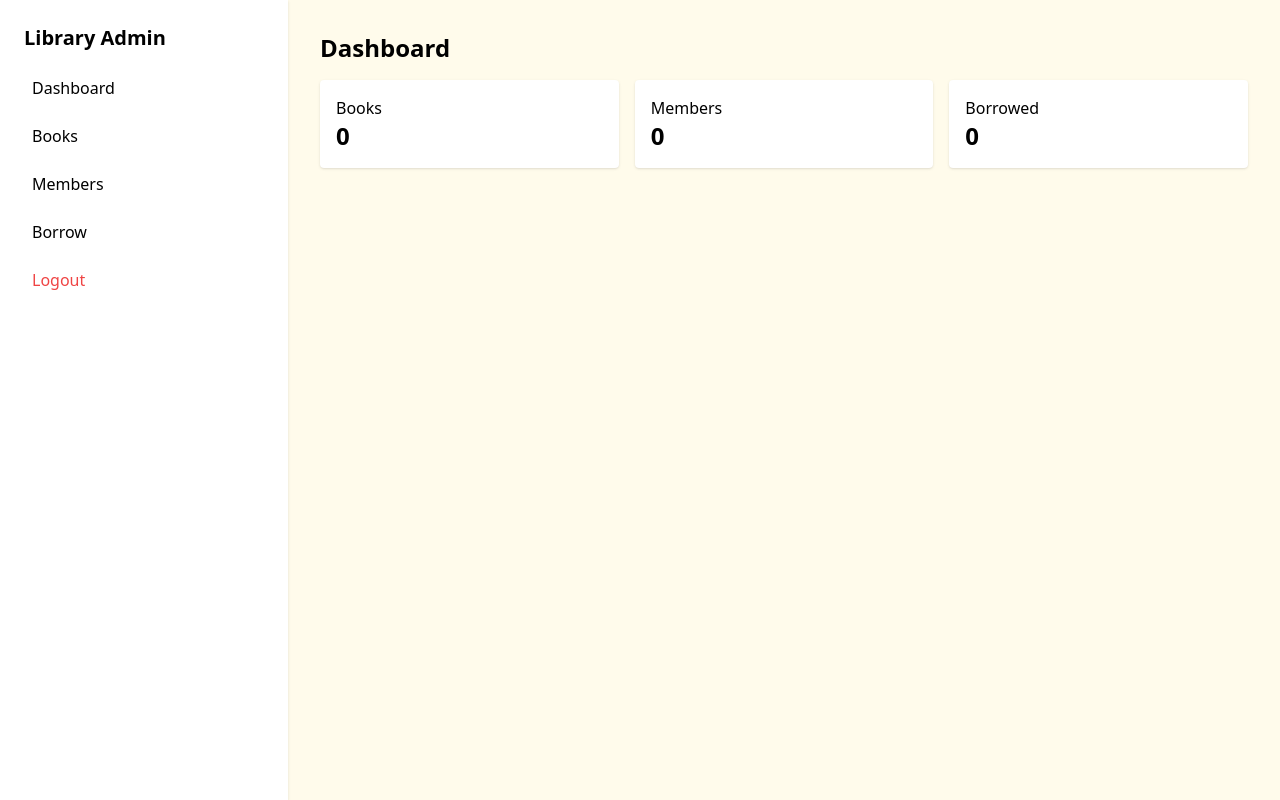
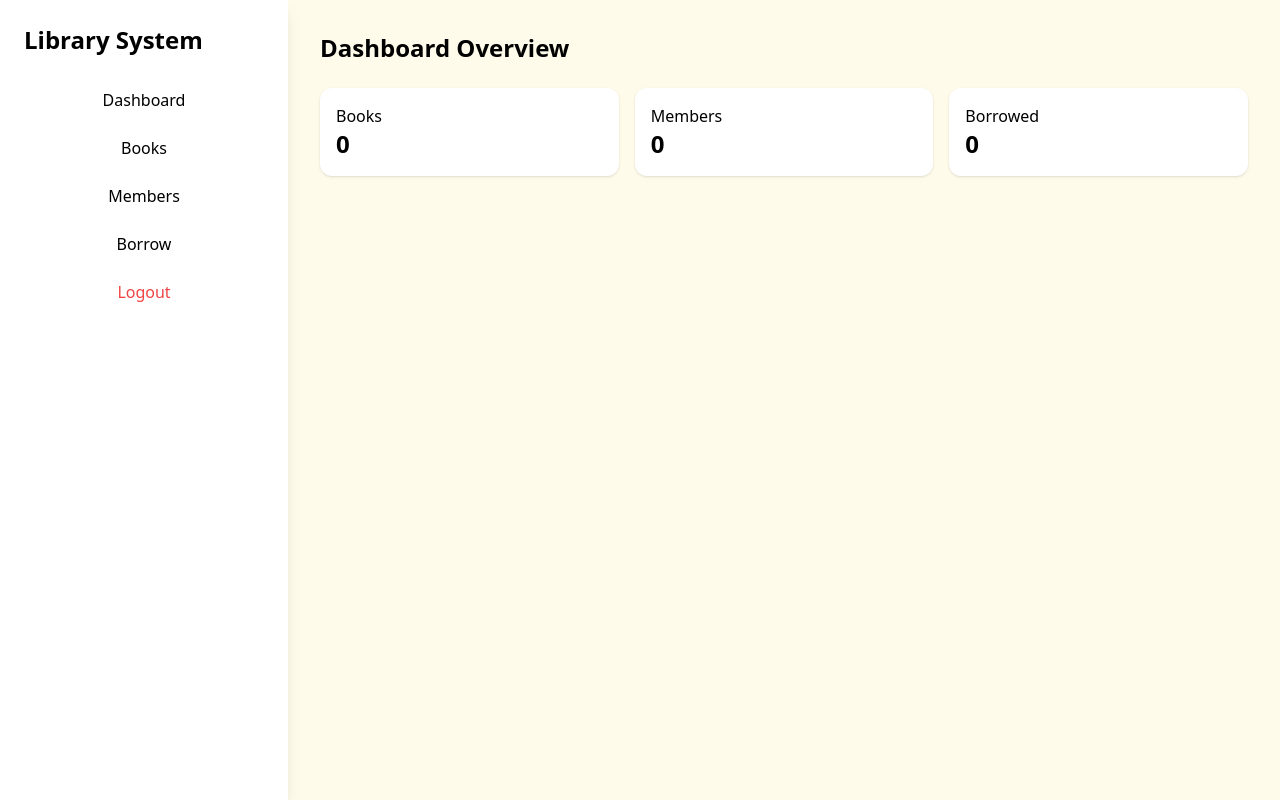
Before and after one commit to Sokvicheka/OOADM3, a plain HTML site: page dashboard.html in a window 1280 px wide. Drawn offline with nearby package versions, Linux system fonts and the light colour scheme.

Commit message:
Refactor dashboard layout and structure

```diff
--- a/dashboard.html
+++ b/dashboard.html
@@ -1,61 +1,68 @@
-<!DOCTYPE html>
-<html>
-<head>
-<meta charset="utf-8">
-<title>Library Dashboard</title>
+<!DOCTYPE html><html><head>
+<meta charset='utf-8'><meta name='viewport' content='width=device-width, initial-scale=1'>
+<title>Dashboard</title>
 <script src="https://cdn.tailwindcss.com"></script>
 </head>
-<body class="bg-amber-50 min-h-screen flex">
-<aside class="w-72 bg-white shadow p-6">
-<h2 class="text-xl font-bold mb-4">Library Admin</h2>
-<nav class="space-y-2">
-<button onclick="showPage('home')" class="w-full text-left p-2 hover:bg-amber-100 rounded">Dashboard</button>
-<button onclick="showPage('books')" class="w-full text-left p-2 hover:bg-amber-100 rounded">Books</button>
-<button onclick="showPage('members')" class="w-full text-left p-2 hover:bg-amber-100 rounded">Members</button>
-<button onclick="showPage('borrow')" class="w-full text-left p-2 hover:bg-amber-100 rounded">Borrow</button>
-<button onclick="logout()" class="w-full text-left p-2 text-red-500">Logout</button>
+<body class='flex min-h-screen bg-amber-50'>
+
+<!-- SIDEBAR -->
+<aside class='w-72 bg-white shadow-lg p-6'>
+<h1 class='text-2xl font-bold mb-2'>Library System</h1>
+<p id='welcome' class='text-sm text-slate-500 mb-6'></p>
+
+<nav class='space-y-2'>
+<button onclick="showPage('home')" class='block w-full p-2 rounded hover:bg-amber-100'>Dashboard</button>
+<button onclick="showPage('books')" id='navBooks' class='block w-full p-2 rounded hover:bg-amber-100'>Books</button>
+<button onclick="showPage('members')" id='navMembers' class='block w-full p-2 rounded hover:bg-amber-100'>Members</button>
+<button onclick="showPage('borrow')" id='navBorrow' class='block w-full p-2 rounded hover:bg-amber-100'>Borrow</button>
+<button onclick='logout()' class='block w-full p-2 rounded text-red-500'>Logout</button>
 </nav>
 </aside>
 
-<main class="flex-1 p-8">
-<!-- HOME -->
-<section id="home" class="page">
-<h1 class="text-2xl font-bold mb-4">Dashboard</h1>
-<div class="grid grid-cols-1 md:grid-cols-3 gap-4">
-<div class="bg-white p-4 rounded shadow"><p>Books</p><h2 id="statBooks" class="text-2xl font-bold"></h2></div>
-<div class="bg-white p-4 rounded shadow"><p>Members</p><h2 id="statMembers" class="text-2xl font-bold"></h2></div>
-<div class="bg-white p-4 rounded shadow"><p>Borrowed</p><h2 id="statBorrow" class="text-2xl font-bold"></h2></div>
+<!-- MAIN -->
+<main class='flex-1 p-8'>
+
+<section id='home' class='page'>
+<h1 class='text-2xl font-bold mb-6'>Dashboard Overview</h1>
+<div class='grid grid-cols-1 md:grid-cols-3 gap-4'>
+<div class='bg-white p-4 rounded-xl shadow'><p>Books</p><h2 id='statBooks' class='text-2xl font-bold'></h2></div>
+<div class='bg-white p-4 rounded-xl shadow'><p>Members</p><h2 id='statMembers' class='text-2xl font-bold'></h2></div>
+<div class='bg-white p-4 rounded-xl shadow'><p>Borrowed</p><h2 id='statBorrow' class='text-2xl font-bold'></h2></div>
 </div>
 </section>
 
-<section id="books" class="page hidden">
-<h1 class="text-2xl font-bold mb-4">Books</h1>
-<div class="flex justify-between mb-3">
-<input id="search" placeholder="Search" oninput="renderBooks()" class="border p-2 rounded">
-<button onclick="showAddBook()" class="bg-rose-500 text-white px-3 py-2 rounded">+ Add</button>
+<section id='books' class='page hidden'>
+<h1 class='text-2xl font-bold mb-4'>Books</h1>
+<div class='flex justify-between mb-4' id='adminBookActions'>
+<input id='searchBook' oninput='renderBooks()' placeholder='Search books...' class='border p-2 rounded w-1/2'>
+<button onclick='showAddBook()' class='bg-rose-500 text-white px-4 py-2 rounded-lg'>+ Add Book</button>
 </div>
-<div id="booksList" class="grid grid-cols-1 md:grid-cols-2 lg:grid-cols-3 gap-4"></div>
+<div id='booksList' class='grid grid-cols-1 md:grid-cols-2 lg:grid-cols-3 gap-4'></div>
 </section>
 
-<section id="members" class="page hidden">
-<h1 class="text-2xl font-bold mb-4">Members</h1>
-<button onclick="showAddMember()" class="bg-amber-500 text-white px-3 py-2 rounded mb-4">+ Add Member</button>
-<div id="membersList" class="space-y-3"></div>
+<section id='members' class='page hidden'>
+<h1 class='text-2xl font-bold mb-4'>Members</h1>
+<div id='adminAddMember' class='mb-4'>
+<button onclick='showAddMember()' class='bg-amber-500 text-white px-4 py-2 rounded-lg'>+ Add Member</button>
+</div>
+<div id='membersList' class='space-y-3'></div>
 </section>
 
-<section id="borrow" class="page hidden">
-<h1 class="text-2xl font-bold mb-4">Borrow / Return</h1>
-<button onclick="showBorrowForm()" class="bg-indigo-500 text-white px-3 py-2 rounded mb-4">+ New Borrow</button>
-<div id="borrowList" class="space-y-3"></div>
+<section id='borrow' class='page hidden'>
+<h1 class='text-2xl font-bold mb-4'>Borrow / Return</h1>
+<div id='adminBorrowActions' class='mb-4'>
+<button onclick='showBorrowForm()' class='bg-indigo-500 text-white px-4 py-2 rounded-lg'>+ Borrow Book</button>
+</div>
+<div id='borrowList' class='space-y-3'></div>
 </section>
 
 </main>
 
-<div id="modal" class="fixed inset-0 hidden bg-black/40 justify-center items-center p-4">
-<div id="modalBody" class="bg-white p-6 rounded shadow max-w-lg w-full"></div>
+<!-- MODAL -->
+<div id='modal' class='fixed inset-0 hidden bg-black/40 items-center justify-center p-4'>
+<div id='modalBody' class='bg-white p-6 rounded-xl shadow max-w-lg w-full'></div>
 </div>
 
-<script src="js/storage.js"></script>
-<script src="js/app.js"></script>
-</body>
-</html>
+<script src='js/storage.js'></script>
+<script src='js/app.js'></script>
+</body></html>
```
